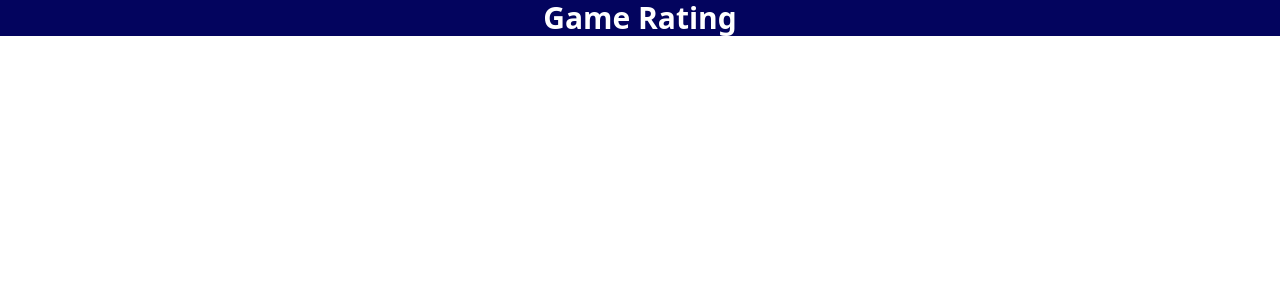
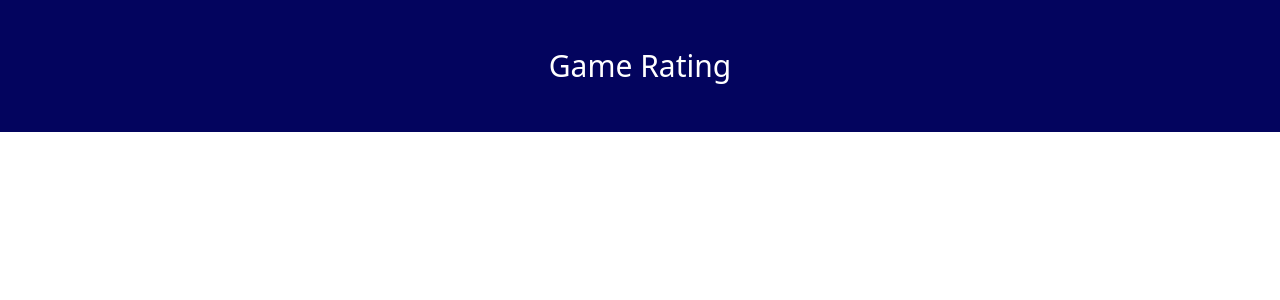
Before and after one commit to Simonbiker/game-rating, a React (Create React App) app: page / in a window 1280 px wide. Shown: the top 300 px of the page. Built offline with nearby package versions, Linux system fonts and the light colour scheme.

Commit message:
Moving header to header component

```diff
--- a/src/App.js
+++ b/src/App.js
@@ -1,11 +1,11 @@
 import './App.css';
+
+// Components
+import Header from './components/Header';
 
 function App() {
   return (
-    <h1 className="container text-center text-3xl
-    font-bold mx-auto bg-darkBlue text-white">
-      Game Rating
-    </h1>
+    <Header />
   );
 }
 
--- /dev/null
+++ b/src/components/Header.jsx
@@ -0,0 +1,13 @@
+import React from 'react'
+
+function Header() {
+  return (
+      <header className='container text-center bg-darkBlue mx-auto'>
+          <h1 className="text-3xl text-white px-6 py-12">
+              Game Rating
+          </h1>
+    </header>
+  )
+}
+
+export default Header
```
